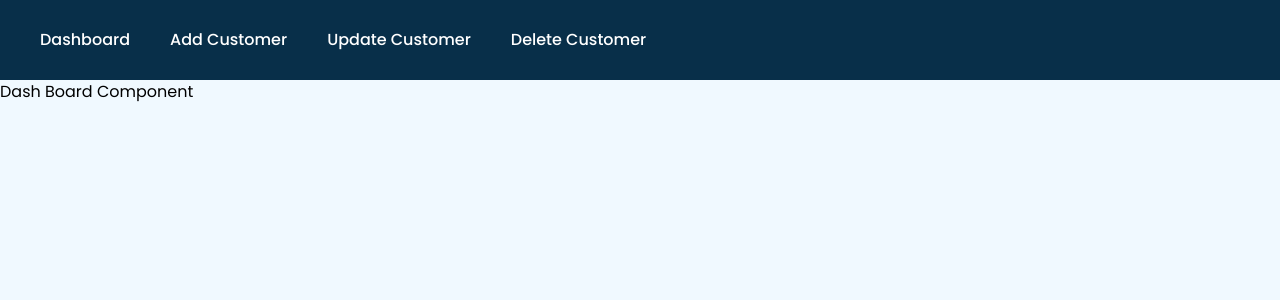
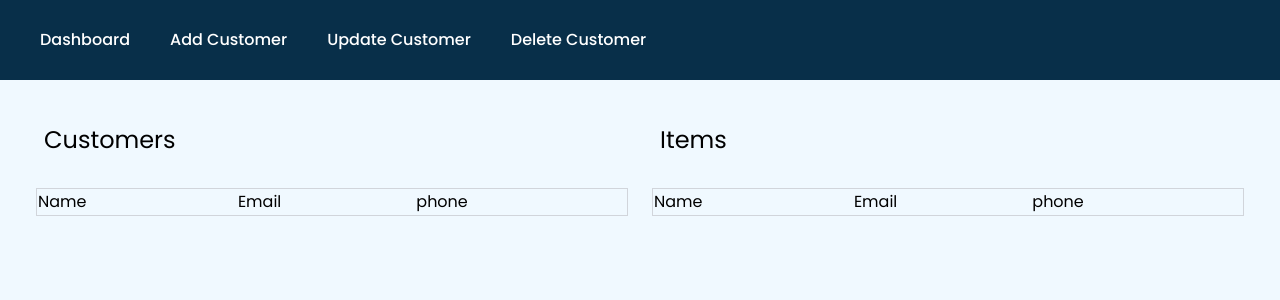
Before and after one commit to DasunNirmal/React-CRUD, a React (Vite) app: page / in a window 1280 px wide. Shown: the top 300 px of the page. Built offline with nearby package versions, Linux system fonts and the light colour scheme.

Commit message:
items and customer cards done

```diff
--- a/src/pages/Dashboard.tsx
+++ b/src/pages/Dashboard.tsx
@@ -5,10 +5,57 @@ import {Customer} from "../component/Customer.ts";
 export default function Dashboard() {
     const [customers, setCustomers] = useContext(CustomerContext);
     return (
-        <>
-            <h2>Dash Board Component</h2>
-            {customers.map((customer: Customer) => (
-                <div key={customer.email}>{customer.name + ' | ' + customer.email + ' | ' + customer.phone}</div>))}
-        </>
+        <div className="grid grid-cols-2 main-section p-6">
+
+            {/*customer section*/}
+            <div className="left-card m-3">
+                <h2 className="mb-6 p-2 w-fit text-2xl">Customers</h2>
+                <table className="table-auto border border-gray-300 w-full mt-6">
+                    <thead>
+                    <tr>
+                        <td>Name</td>
+                        <td>Email</td>
+                        <td>phone</td>
+                    </tr>
+                    </thead>
+                    <tbody>
+                    {customers.map((customer: Customer) => (
+                        <tr key={customer.email}>
+                            <td>{customer.name}</td>
+                            <td>{customer.email}</td>
+                            <td>{customer.phone}</td>
+                        </tr>
+                    ))}
+                    </tbody>
+                </table>
+            </div>
+
+            {/*item section*/}
+            <div className="right-card m-3">
+                <h2 className="mb-6 p-2 w-fit text-2xl">Items</h2>
+
+                <table className="table-auto border border-gray-300 w-full mt-6">
+                    <thead>
+                    <tr>
+                        <td>Name</td>
+                        <td>Email</td>
+                        <td>phone</td>
+                    </tr>
+                    </thead>
+                    <tbody>
+                    {/*{customers.map((customer: Customer) => (
+                        <tr key={customer.email}>
+                            <td>{customer.name}</td>
+                            <td>{customer.email}</td>
+                            <td>{customer.phone}</td>
+                        </tr>
+                    ))}*/}
+                    <tr>
+
+                    </tr>
+                    </tbody>
+                </table>
+            </div>
+        </div>
     )
 }
```
